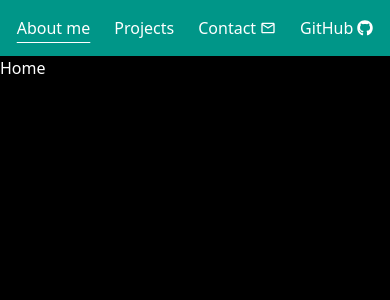
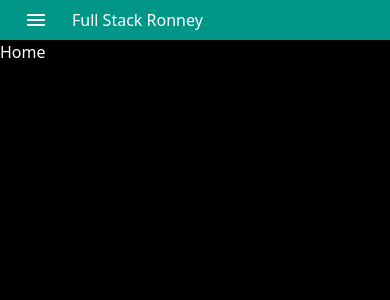
Before and after one commit to ronneyrv/Platform-Nextjs, a Next.js app: page / in a window 390 px wide. Shown: the top 300 px of the page. Built offline with nearby package versions, Linux system fonts and the light colour scheme.

Commit message:
feat: add responsive header

```diff
--- a/src/components/header/Header.tsx
+++ b/src/components/header/Header.tsx
@@ -1,15 +1,21 @@
 "use client";
 import Link from "next/link";
-import { MdOutlineMailOutline } from "react-icons/md";
+import { MdMenu, MdOutlineMailOutline } from "react-icons/md";
 import { FaGithub } from "react-icons/fa";
 import { usePathname } from "next/navigation";
 
 export const Header = () => {
   const currentPath = usePathname();
   return (
-    <nav className="flex items-center justify-center bg-primary py-4">
+    <nav className="flex items-center gap-6 justify-start md:justify-center bg-primary py-2 sm:py-4 px-6">
+      <button className="sm:hidden">
+      <MdMenu size={24}/>
+      </button>
+      <h1 className="sm:hidden">
+        Full Stack Ronney
+      </h1>
       <ul className="flex gap-6">
-        <li>
+        <li className="hidden sm:block">
           <Link
             href="/"
             data-active={currentPath === "/"}
@@ -18,7 +24,7 @@
             About me
           </Link>
         </li>
-        <li>
+        <li className="hidden sm:block">
           <Link
             href="/project"
             data-active={currentPath === "/project"}
@@ -27,7 +33,7 @@
             Projects
           </Link>
         </li>
-        <li>
+        <li className="hidden sm:block">
           <Link href="/contact"
           data-active={currentPath === "/contact"}
           className="flex gap-1 items-center data-[active=true]:underline">
@@ -35,7 +41,7 @@
             <MdOutlineMailOutline />
           </Link>
         </li>
-        <li>
+        <li className="hidden sm:block">
           <Link
             href="https://github.com/ronneyrv"
             target="blank"
```
